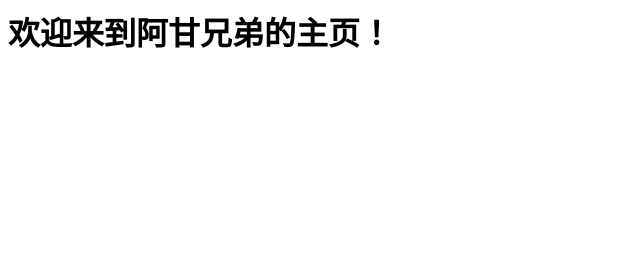
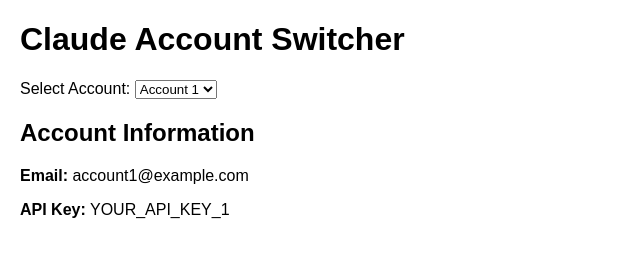
Before and after one commit to leiwang-gitub/claude3.5.github.io, a plain HTML site: page index.html in a window 1280 px wide. Shown: the whole page, without its empty margins (0-640 px from the left). Drawn offline with Linux system fonts and the light colour scheme.

Commit message:
Update index.html

```diff
--- a/index.html
+++ b/index.html
@@ -1 +1,62 @@
-<h1>欢迎来到阿甘兄弟的主页！</h1>
+<!DOCTYPE html>
+<html lang="en">
+<head>
+    <meta charset="UTF-8">
+    <meta name="viewport" content="width=device-width, initial-scale=1.0">
+    <title>Claude Account Switcher</title>
+    <style>
+        body {
+            font-family: Arial, sans-serif;
+            margin: 20px;
+        }
+        .account-selector {
+            margin-bottom: 20px;
+        }
+    </style>
+</head>
+<body>
+    <h1>Claude Account Switcher</h1>
+    <div class="account-selector">
+        <label for="account">Select Account:</label>
+        <select id="account" onchange="switchAccount()">
+            <option value="account1">Account 1</option>
+            <option value="account2">Account 2</option>
+            <option value="account3">Account 3</option>
+        </select>
+    </div>
+    <div id="account-info">
+        <!-- Account info will be displayed here -->
+    </div>
+
+    <script>
+        const accounts = {
+            "account1": {
+                "apiKey": "YOUR_API_KEY_1",
+                "email": "account1@example.com"
+            },
+            "account2": {
+                "apiKey": "YOUR_API_KEY_2",
+                "email": "account2@example.com"
+            },
+            "account3": {
+                "apiKey": "YOUR_API_KEY_3",
+                "email": "account3@example.com"
+            }
+        };
+
+        function switchAccount() {
+            const selectedAccount = document.getElementById("account").value;
+            const accountInfo = accounts[selectedAccount];
+            document.getElementById("account-info").innerHTML = `
+                <h2>Account Information</h2>
+                <p><strong>Email:</strong> ${accountInfo.email}</p>
+                <p><strong>API Key:</strong> ${accountInfo.apiKey}</p>
+            `;
+            // Here you can add additional code to update your application with the selected account's API key
+        }
+
+        // Initialize with the first account selected
+        switchAccount();
+    </script>
+</body>
+</html>
```
